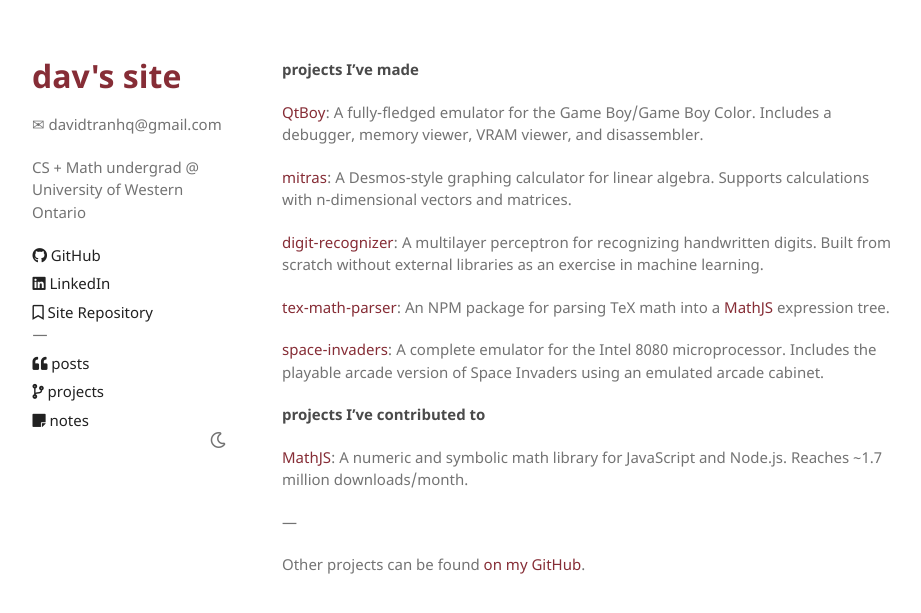
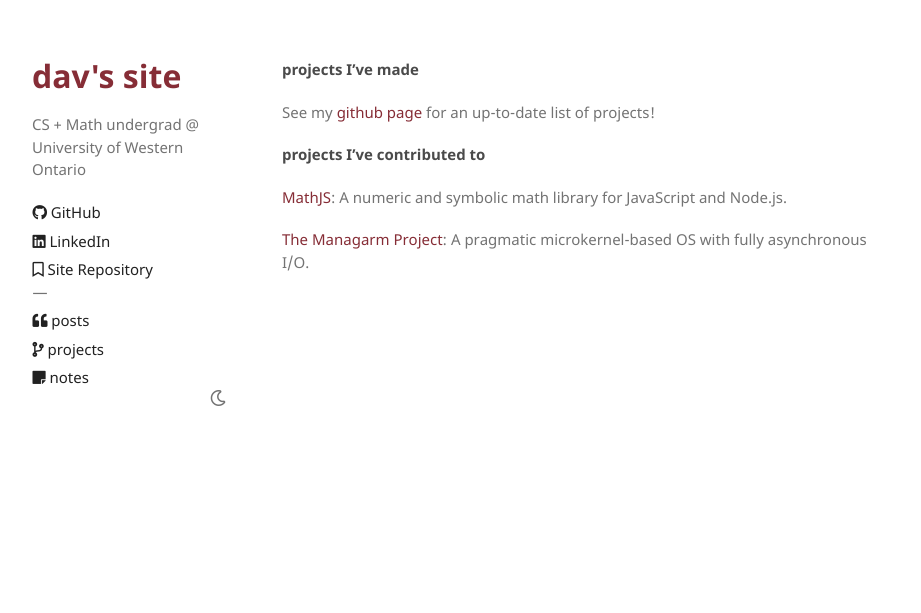
Before and after one commit to davidtranhq/davidtranhq.github.io, a Jekyll site: the page built from _pages/projects.md, in a window 1280 px wide. Shown: the top 613 px of the page, without its empty margins (153-1074 px from the left). Built offline with Jekyll 4.4.1, drawn with Linux system fonts in a browser that asks for light colours.

Commit message:
Update pages

```diff
--- a/_includes/links-mobile.html
+++ b/_includes/links-mobile.html
@@ -3,5 +3,6 @@
     <a href="https://www.linkedin.com/in/david-tran-b476851b5/">LinkedIn</a>
     <a href="/posts">posts</a>
     <a href="/projects">projects</a>
+    <a href="/notes">notes</a>
     <button class="theme-switch"><i class="far fa-moon"></i></button>
 </div>
--- a/_layouts/default.html
+++ b/_layouts/default.html
@@ -57,10 +57,6 @@
             <h1><a href="{{ "/" | absolute_url }}">{{ site.title }}</a></h1>
           {% endif %}
 
-          {% if site.email %}
-            <p class="addr">&#x2709;&nbsp;{{ site.email }}</p>
-          {% endif %}
-
           <p>{{ site.about | default: site.github.project_tagline }}</p>
 
           {% include sidebar.html %}
--- a/_pages/projects.md
+++ b/_pages/projects.md
@@ -6,26 +6,10 @@ title: Projects
 
 #### projects I've made
 
-[QtBoy](https://github.com/davidtranhq/qtboy): A fully-fledged emulator for the Game Boy/Game Boy Color.
-Includes a debugger, memory viewer, VRAM viewer, and disassembler.
-
-[mitras](https://davidtranhq.github.io/mitras): A Desmos-style graphing calculator for linear algebra.
-Supports calculations with n-dimensional vectors and matrices.
-
-[digit-recognizer](https://github.com/davidtranhq/digit-recognizer): A multilayer perceptron for recognizing handwritten digits.
-Built from scratch without external libraries as an exercise in machine learning.
-
-[tex-math-parser](https://github.com/davidtranhq/tex-math-parser): An NPM package for parsing TeX math into
-a [MathJS](https://mathjs.org) expression tree.
-
-[space-invaders](https://github.com/davidtranhq/space-invaders): A complete emulator for the Intel 8080 microprocessor.
-Includes the playable arcade version of Space Invaders using an emulated arcade cabinet.
+See my [github page](https://github.com/davidtranhq) for an up-to-date list of projects!
 
 #### projects I've contributed to
 
 [MathJS](https://mathjs.org): A numeric and symbolic math library for JavaScript and Node.js.
-Reaches ~1.7 million downloads/month.
 
-&mdash;
-
-Other projects can be found [on my GitHub](https://github.com/davidtranhq).
+[The Managarm Project](https://github.com/managarm): A pragmatic microkernel-based OS with fully asynchronous I/O.
```
Also changed, not shown: index.md (+3 -3 lines).
